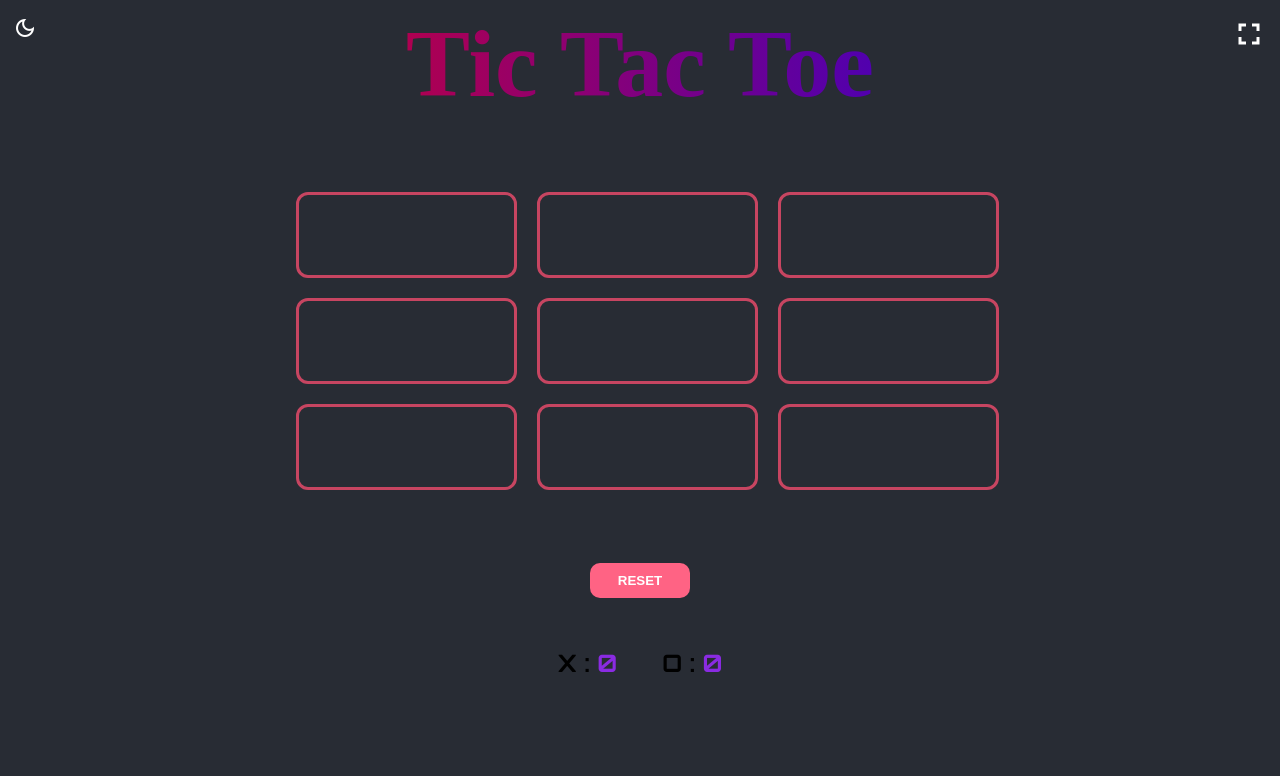
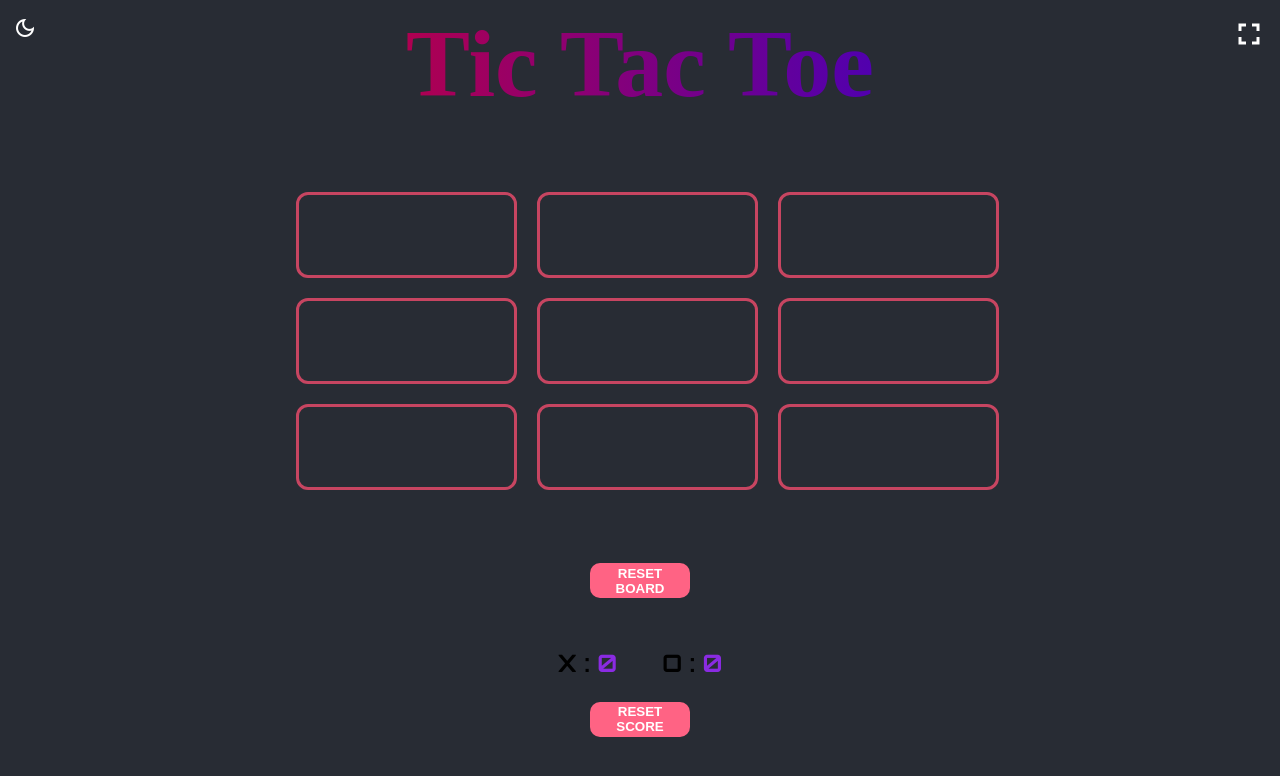
Before and after one commit to mmouhib/Ric-Rac-Roe, a React (Create React App) app: page / in a window 1280 px wide. Shown: the top 776 px of the page. Built offline with nearby package versions, Linux system fonts and the light colour scheme; a web font is replaced by a local one.

Commit message:
added reset score button

```diff
--- a/src/components/Game/Game.jsx
+++ b/src/components/Game/Game.jsx
@@ -11,6 +11,15 @@ const Game = () => {
   const [scoreCross, setScoreCross] = useState(0);
   const [scoreCircle, setScoreCircle] = useState(0);
   const [theme, setTheme] = useState(true);
+
+  const resetBoard = () => {
+    setBoard(Array(9).fill(""));
+  };
+
+  const resetScore = () => {
+    setScoreCross(0);
+    setScoreCircle(0);
+  };
 
   return (
     <div className="Game">
@@ -27,8 +36,9 @@ const Game = () => {
         setScoreCross={setScoreCross}
         setScoreCircle={setScoreCircle}
       />
-      <Reset setBoard={setBoard} />
+      <Reset reset={resetBoard} content="reset board" />
       <Score scoreCross={scoreCross} scoreCircle={scoreCircle} />
+      <Reset reset={resetScore} content="reset score" />
     </div>
   );
 };
--- a/src/components/Game/Reset.jsx
+++ b/src/components/Game/Reset.jsx
@@ -2,10 +2,10 @@ const Reset = (props) => (
   <div className="reset">
     <button
       onClick={() => {
-        props.setBoard(Array(9).fill(""));
+        props.reset();
       }}
     >
-      Reset
+      {props.content}
     </button>
   </div>
 );
--- a/src/index.css
+++ b/src/index.css
@@ -63,21 +63,18 @@ button:hover {
 .cell {
 	text-align: center;
 	font-size: 10vh;
-	width: 3vw;
+	width: 5vw;
 	height: 10vh;
 	border: 3px solid #c74561;
 	border-radius: 12px;
 	color: wheat;
 	margin: 10px;
 	cursor: pointer;
-
-	list-style: none;
 	flex: 0 0 25%;
 }
 
 .cell:hover{
 	background-color: #42464e;
-
 }
 
 .board{
```
